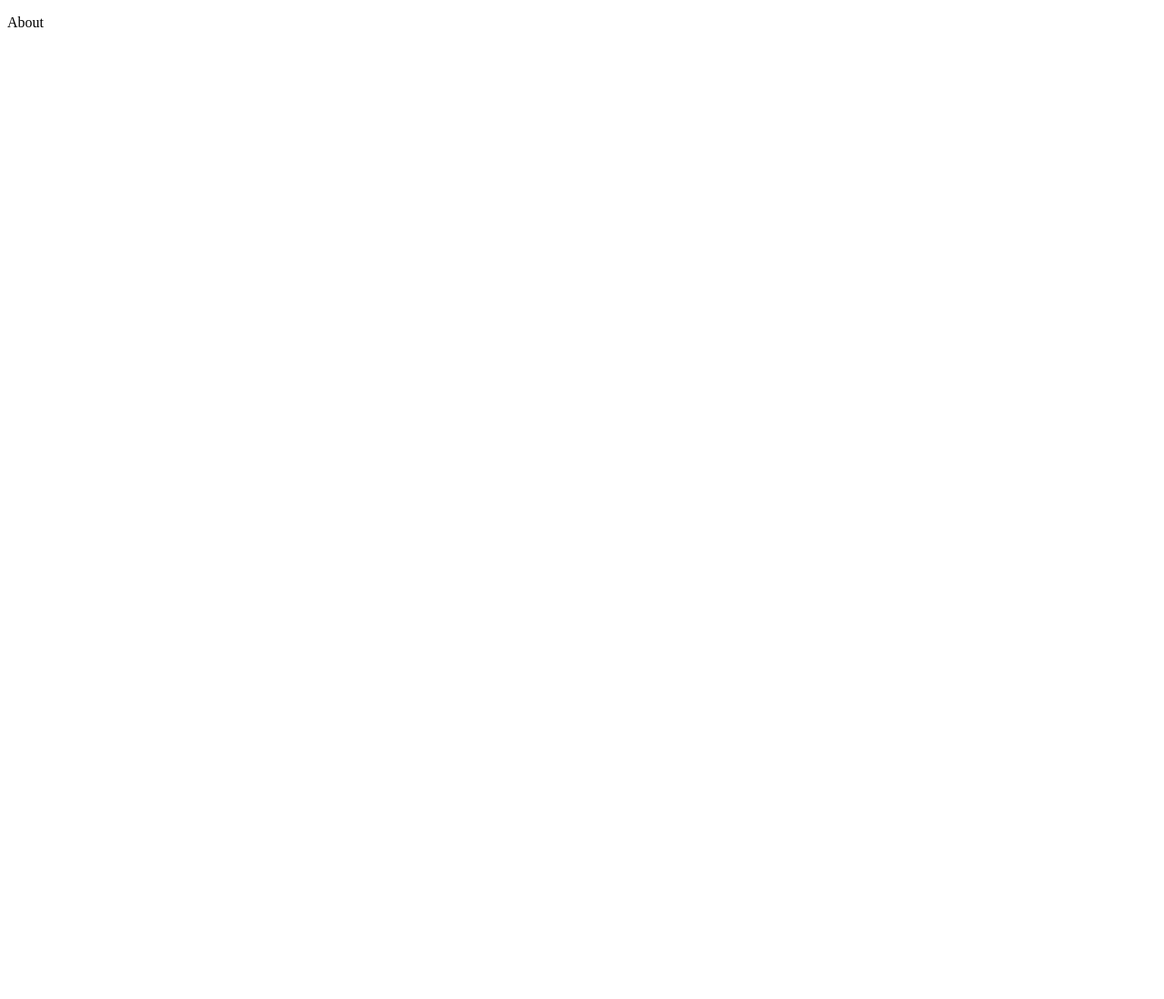
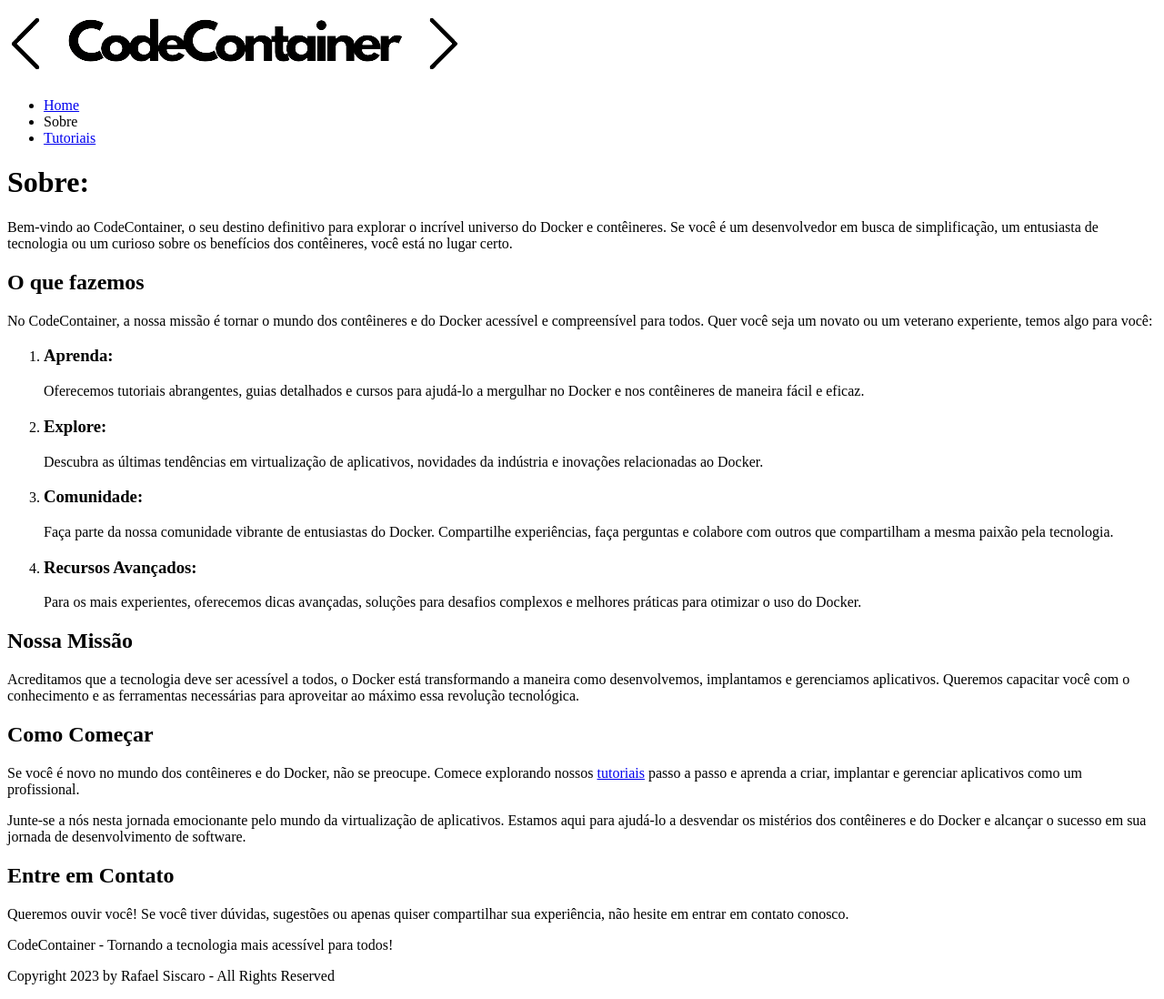
Before and after one commit to Rafa38gh/CodeContainer, a plain HTML site: page web_docker/about.html in a window 1280 px wide. Shown: the whole page at 91% size. Before the commit the page ends 800 px from the top, so only its background shows below. Drawn offline with Linux system fonts and the light colour scheme.

Commit message:
Update no about.html

```diff
--- a/web_docker/about.html
+++ b/web_docker/about.html
@@ -6,6 +6,109 @@
     <title>About - CodeContainer</title>
 </head>
 <body>
-    <p>About</p>
+    <img src="images/logo_alt.png" alt="Logotipo CodeContainer">
+    <header>
+        <ul>
+            <li><a href="index.html">Home</a></li>
+            <li>Sobre</li>
+            <li><a href="tutorials.html">Tutoriais</a></li>
+        </ul>
+    </header>
+
+    <main>
+        <h1>Sobre:</h1>
+        <p>
+            Bem-vindo ao CodeContainer, o seu destino definitivo para explorar o
+            incrível universo do Docker e contêineres. Se você é um desenvolvedor em busca de
+            simplificação, um entusiasta de tecnologia ou um curioso sobre os benefícios dos
+            contêineres, você está no lugar certo.
+        </p>
+
+        <section>
+            <h2>O que fazemos</h2>
+            <p>
+                No CodeContainer, a nossa missão é tornar o mundo dos contêineres e
+                do Docker acessível e compreensível para todos. Quer você seja um novato ou
+                um veterano experiente, temos algo para você:
+            </p>
+
+            <ol>
+                <li>
+                    <h3>Aprenda:</h3>
+                    <p>
+                        Oferecemos tutoriais abrangentes, guias detalhados e cursos para
+                        ajudá-lo a mergulhar no Docker e nos contêineres de maneira fácil e
+                        eficaz.
+                    </p>
+                </li>
+
+                <li>
+                    <h3>Explore:</h3>
+                    <p>
+                        Descubra as últimas tendências em virtualização de aplicativos,
+                        novidades da indústria e inovações relacionadas ao Docker.
+                    </p>
+                </li>
+
+                <li>
+                    <h3>Comunidade:</h3>
+                    <p>
+                        Faça parte da nossa comunidade vibrante de entusiastas do Docker.
+                        Compartilhe experiências, faça perguntas e colabore com outros que
+                        compartilham a mesma paixão pela tecnologia.
+                    </p>
+                </li>
+
+                <li>
+                    <h3>Recursos Avançados:</h3>
+                    <p>
+                        Para os mais experientes, oferecemos dicas avançadas, soluções para
+                        desafios complexos e melhores práticas para otimizar o uso do Docker.
+                    </p>
+                </li>
+            </ol>
+        </section>
+
+        <section>
+            <h2>Nossa Missão</h2>
+            <p>
+                Acreditamos que a tecnologia deve ser acessível a todos, o Docker está transformando
+                a maneira como desenvolvemos, implantamos e gerenciamos aplicativos. Queremos capacitar
+                você com o conhecimento e as ferramentas necessárias para aproveitar ao máximo essa
+                revolução tecnológica.
+            </p>
+        </section>
+
+        <section>
+            <h2>Como Começar</h2>
+            <p>
+                Se você é novo no mundo dos contêineres e do Docker, não se preocupe. Comece explorando nossos
+                <a href="tutorials.html">tutoriais</a> passo a passo e aprenda a criar, implantar e gerenciar
+                aplicativos como um profissional.
+            </p>
+
+            <p>
+                Junte-se a nós nesta jornada emocionante pelo mundo da virtualização de aplicativos.
+                Estamos aqui para ajudá-lo a desvendar os mistérios dos contêineres e do Docker e alcançar
+                o sucesso em sua jornada de desenvolvimento de software.
+            </p>
+        </section>
+
+        <section>
+            <h2>Entre em Contato</h2>
+            <p>
+                Queremos ouvir você! Se você tiver dúvidas, sugestões ou apenas quiser compartilhar sua experiência, não hesite em
+                entrar em contato conosco.
+            </p>
+
+            <p>
+                CodeContainer - Tornando a tecnologia mais acessível para todos!
+            </p>
+        </section>
+    </main>
+
+    <footer>
+        <p>Copyright 2023 by Rafael Siscaro - All Rights Reserved</p>
+    </footer>
 </body>
 </html>
```
Also changed, not shown: web_docker/index.html (+1 -1 lines).
